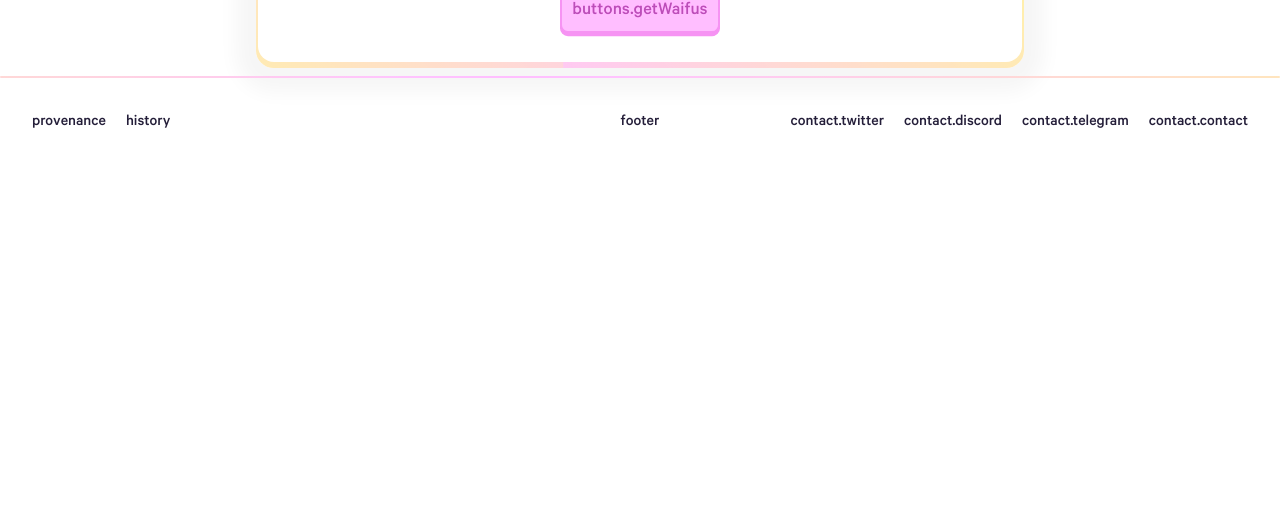
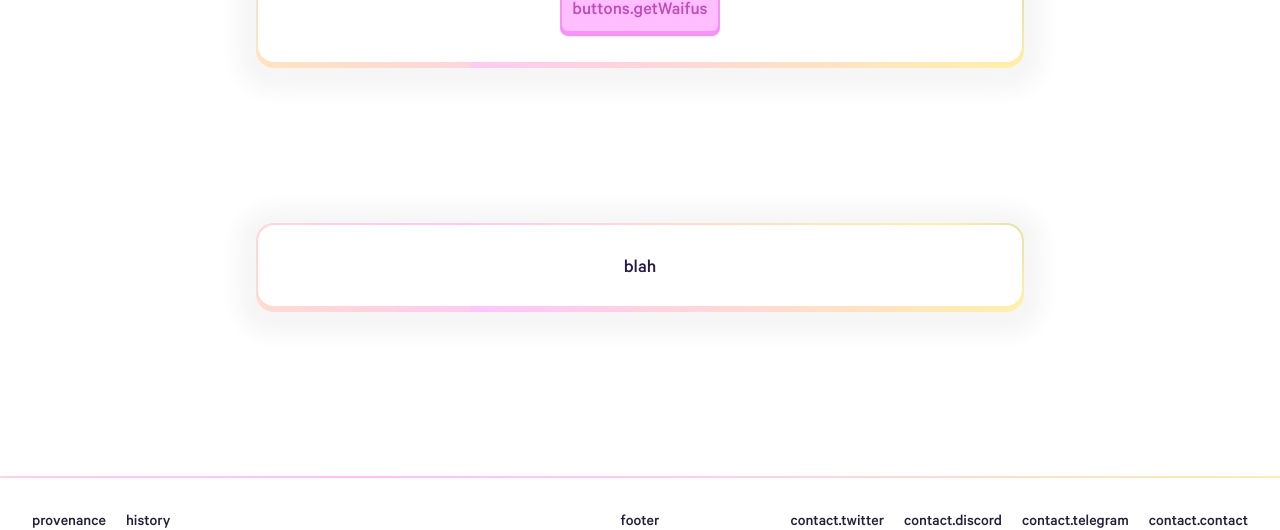
Before and after one commit to uwu-labs/waifusion-site, a React (Create React App) app: page / in a window 1280 px wide. Shown: the part 883-1413 px from the top of the page. Before the commit the page ends 1044 px from the top, so only its background shows below. Built offline with nearby package versions, Linux system fonts and the light colour scheme; no server answers.

Commit message:
:rocket: add slide to home page

```diff
--- a/src/pages/HomePage.tsx
+++ b/src/pages/HomePage.tsx
@@ -1,5 +1,6 @@
 import styled from "styled-components";
 import Landing from "../components/Landing";
+import Slide from "../components/Slide";
 
 const Container = styled.div`
   width: 100%;
@@ -11,6 +12,7 @@ const Home = () => {
   return (
     <Container>
       <Landing />
+      <Slide />
     </Container>
   );
 };
```
